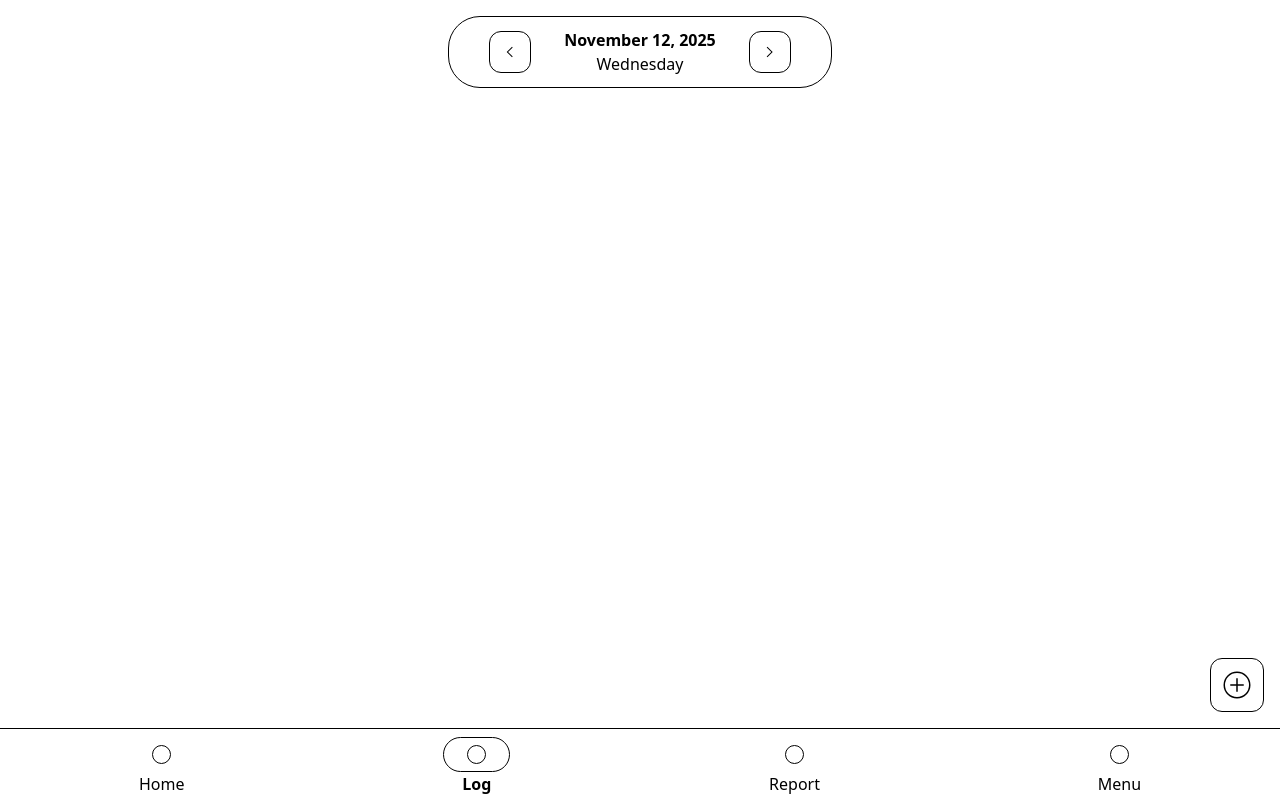
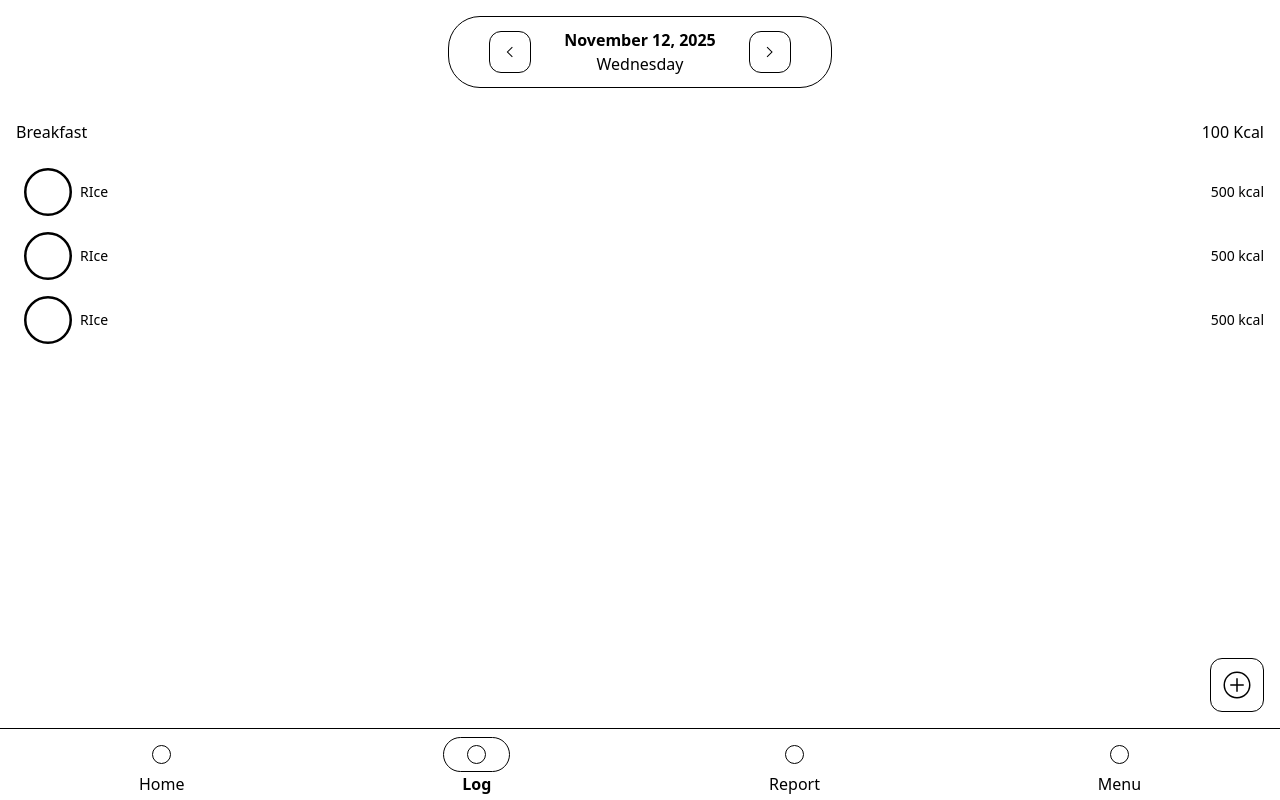
Before and after one commit to luisrafaeldeluvio/wellness-app, a React (Vite) app: page /log in a window 1280 px wide. Built offline with nearby package versions, Linux system fonts and the light colour scheme.

Commit message:
Add MealGroup, and FoodItem components; update Log page to display food items

```diff
--- a/src/components/Calendar.tsx
+++ b/src/components/Calendar.tsx
@@ -27,12 +27,15 @@
 
 // export default Calendar;
 
-import { useState } from "react";
 import Button from "./Button";
 import dayjs from "dayjs";
 
-const CalendarHead = () => {
-  const [date, setDate] = useState(dayjs());
+interface DateProps {
+  date: dayjs.Dayjs;
+  setDate: React.Dispatch<React.SetStateAction<dayjs.Dayjs>>;
+}
+
+const CalendarHead = ({ date, setDate }: DateProps) => {
   return (
     <div className="m-4 mx-auto flex h-18 w-96 flex-row items-center justify-around rounded-4xl border p-6">
       <Button
--- /dev/null
+++ b/src/components/FoodItem.tsx
@@ -0,0 +1,20 @@
+import type { IFoodLog } from "../db/models/foodLog";
+
+interface LogItemProps {
+  data: IFoodLog;
+}
+
+const FoodItem = ({ data }: LogItemProps) => {
+  return (
+    <div className="text-sm">
+      <div className="flex flex-row items-center">
+        <img className="m-2 size-12" src="src\assets\icons\temp_icon.svg" />
+        <span>{data.name}</span>
+        <span></span>
+        <span className="absolute right-0 p-4">{data.calorie} kcal</span>
+      </div>
+    </div>
+  );
+};
+
+export default FoodItem;
--- /dev/null
+++ b/src/components/MealGroup.tsx
@@ -0,0 +1,22 @@
+interface MealGroupProps {
+  title: string;
+  totalKcal: number;
+}
+
+const MealGroup = ({
+  title,
+  totalKcal,
+  children,
+}: React.PropsWithChildren<MealGroupProps>) => {
+  return (
+    <div className="p-4">
+      <div className="pb-4">
+        <span>{title}</span>
+        <span className="float-right">{totalKcal} Kcal</span>
+      </div>
+      {children}
+    </div>
+  );
+};
+
+export default MealGroup;
--- a/src/pages/Log.tsx
+++ b/src/pages/Log.tsx
@@ -1,11 +1,33 @@
+import dayjs from "dayjs";
 import CalendarHead from "../components/Calendar";
 import LogFoodButton from "../components/LogFoodButton";
+import MealGroup from "../components/MealGroup";
+import { useState } from "react";
+import type { IFoodLog } from "../db/models/foodLog";
+import FoodItem from "../components/FoodItem";
 
-const Log = () => (
-  <>
-    <CalendarHead></CalendarHead>
-    <LogFoodButton></LogFoodButton>
-  </>
-);
+const foodsample: IFoodLog = {
+  id: 123,
+  date: 456,
+  time: 789,
+  mealType: "breakfast",
+  name: "RIce",
+  calorie: 500,
+};
+
+const Log = () => {
+  const [date, setDate] = useState(dayjs());
+  return (
+    <>
+      <CalendarHead date={date} setDate={setDate}></CalendarHead>
+      <MealGroup title="Breakfast" totalKcal={100}>
+        <FoodItem data={foodsample}></FoodItem>
+        <FoodItem data={foodsample}></FoodItem>
+        <FoodItem data={foodsample}></FoodItem>
+      </MealGroup>
+      <LogFoodButton></LogFoodButton>
+    </>
+  );
+};
 
 export default Log;
```
